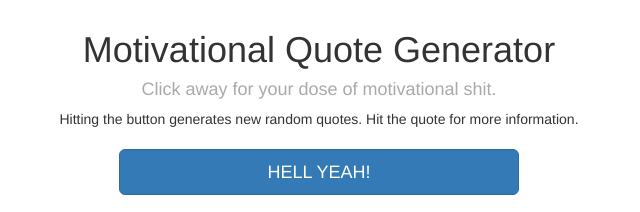
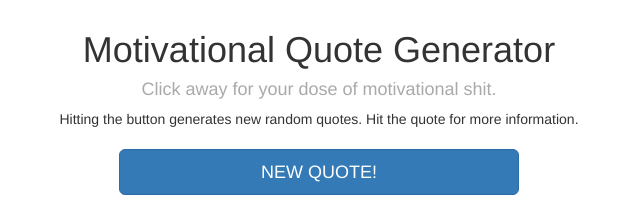
Before and after one commit to amanagarwal1993/Random-Quote-Generator, a plain HTML site: page index.html in a window 1280 px wide. Shown: the top 212 px of the page, 321-961 px from the left. Drawn offline with Linux system fonts and the light colour scheme.

Commit message:
Update index.html

```diff
--- a/index.html
+++ b/index.html
@@ -22,7 +22,7 @@
             </div>
             <div class="row">
                 <div class="col-md-12 big-button text-center">
-                    <button type="button" class="btn btn-primary btn-lg btn-block" onclick="newQuote();">HELL YEAH!</button>
+                    <button type="button" class="btn btn-primary btn-lg btn-block" onclick="newQuote();">NEW QUOTE!</button>
                 </div>
             </div>
             <div class="row">
```
